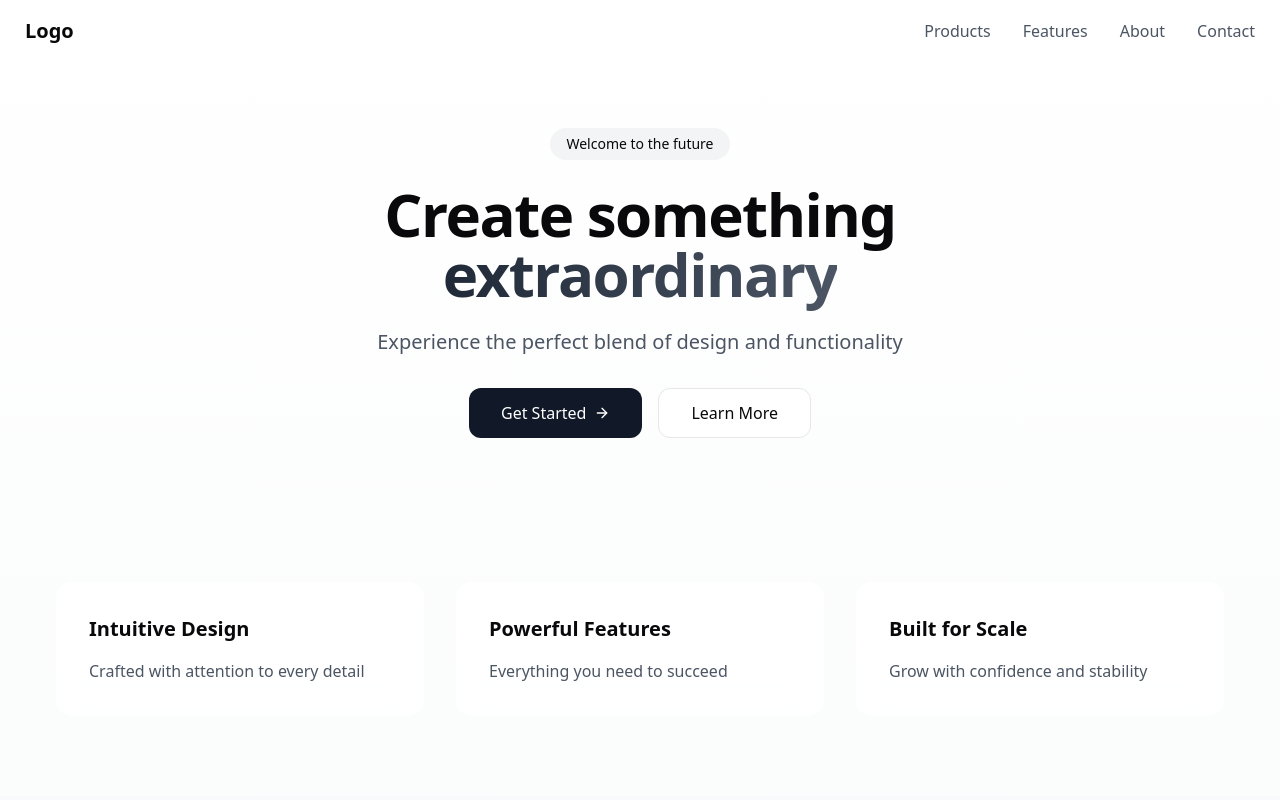
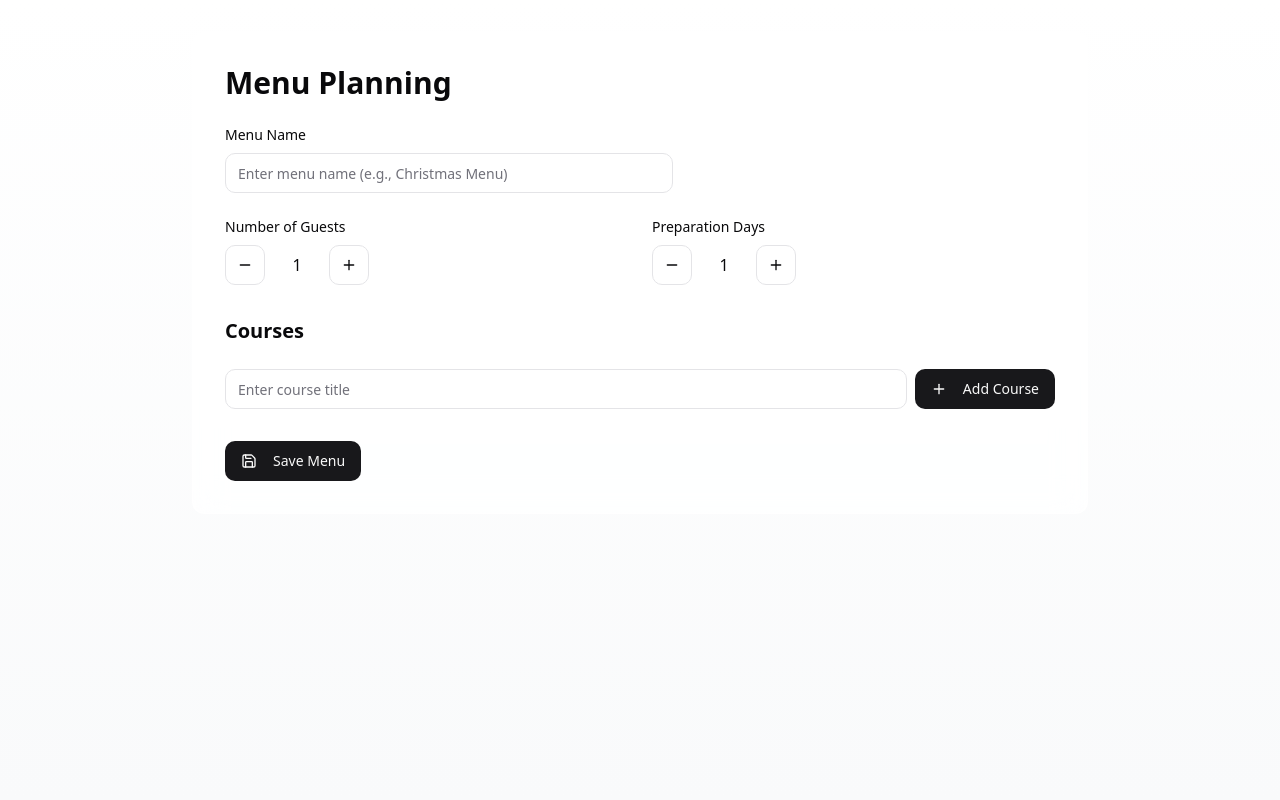
Before and after one commit to dimamsterdam/chefandher, a React (Vite) app: page / in a window 1280 px wide. Shown: the top 800 px of the page. Built offline with nearby package versions, Linux system fonts and the light colour scheme.

Commit message:
Implement plan
This commit implements the requested plan.  Further details on specific implementations are available in the code changes.

```diff
--- a/package.json
+++ b/package.json
@@ -39,7 +39,7 @@
     "@radix-ui/react-toggle": "^1.1.0",
     "@radix-ui/react-toggle-group": "^1.1.0",
     "@radix-ui/react-tooltip": "^1.1.4",
-    "@tanstack/react-query": "^5.56.2",
+    "@tanstack/react-query": "^5.66.0",
     "class-variance-authority": "^0.7.1",
     "clsx": "^2.1.1",
     "cmdk": "^1.0.0",
@@ -60,7 +60,8 @@
     "tailwind-merge": "^2.5.2",
     "tailwindcss-animate": "^1.0.7",
     "vaul": "^0.9.3",
-    "zod": "^3.23.8"
+    "zod": "^3.23.8",
+    "zustand": "^5.0.3"
   },
   "devDependencies": {
     "@eslint/js": "^9.9.0",
--- a/src/pages/Index.tsx
+++ b/src/pages/Index.tsx
@@ -1,143 +1,161 @@
 
-import { useState, useEffect } from "react";
+import { useState } from "react";
 import { motion } from "framer-motion";
-import { ChevronDown, ArrowRight } from "lucide-react";
+import { Plus, Minus, Save } from "lucide-react";
+import { useMenuStore } from "@/store/menuStore";
+import { Button } from "@/components/ui/button";
+import { Input } from "@/components/ui/input";
+import { toast } from "sonner";
 
 const Index = () => {
-  const [isLoaded, setIsLoaded] = useState(false);
+  const { name, guestCount, prepDays, courses, setName, setGuestCount, setPrepDays, addCourse } = useMenuStore();
+  const [newCourseTitle, setNewCourseTitle] = useState("");
 
-  useEffect(() => {
-    setIsLoaded(true);
-  }, []);
+  const handleAddCourse = () => {
+    if (!newCourseTitle.trim()) {
+      toast.error("Please enter a course title");
+      return;
+    }
+    addCourse({
+      title: newCourseTitle,
+      order: courses.length,
+    });
+    setNewCourseTitle("");
+    toast.success("Course added successfully");
+  };
+
+  const handleSave = () => {
+    if (!name) {
+      toast.error("Please enter a menu name");
+      return;
+    }
+    if (courses.length === 0) {
+      toast.error("Please add at least one course");
+      return;
+    }
+    toast.success("Menu saved successfully");
+    // TODO: Implement save functionality with Supabase
+  };
 
   return (
     <div className="min-h-screen bg-gradient-to-b from-white to-gray-50">
-      {/* Navigation */}
-      <nav className="fixed top-0 left-0 right-0 z-50 glass">
-        <div className="container mx-auto px-6 py-4">
-          <div className="flex items-center justify-between">
-            <motion.div
-              initial={{ opacity: 0, x: -20 }}
-              animate={{ opacity: 1, x: 0 }}
-              transition={{ duration: 0.5 }}
-              className="text-xl font-semibold"
-            >
-              Logo
-            </motion.div>
-            <motion.div
-              initial={{ opacity: 0, x: 20 }}
-              animate={{ opacity: 1, x: 0 }}
-              transition={{ duration: 0.5 }}
-              className="flex space-x-8"
-            >
-              {["Products", "Features", "About", "Contact"].map((item, index) => (
-                <a
-                  key={item}
-                  href={`#${item.toLowerCase()}`}
-                  className="text-gray-600 hover:text-gray-900 transition-colors duration-300"
+      <div className="container mx-auto px-4 py-8">
+        <motion.div
+          initial={{ opacity: 0, y: 20 }}
+          animate={{ opacity: 1, y: 0 }}
+          transition={{ duration: 0.5 }}
+          className="glass rounded-xl p-8 max-w-4xl mx-auto"
+        >
+          <h1 className="text-3xl font-bold mb-6">Menu Planning</h1>
+
+          {/* Menu Details */}
+          <div className="space-y-6 mb-8">
+            <div>
+              <label className="block text-sm font-medium mb-2">Menu Name</label>
+              <Input
+                type="text"
+                value={name}
+                onChange={(e) => setName(e.target.value)}
+                placeholder="Enter menu name (e.g., Christmas Menu)"
+                className="max-w-md"
+              />
+            </div>
+
+            <div className="grid grid-cols-1 md:grid-cols-2 gap-6">
+              <div>
+                <label className="block text-sm font-medium mb-2">Number of Guests</label>
+                <div className="flex items-center space-x-2">
+                  <Button
+                    variant="outline"
+                    size="icon"
+                    onClick={() => setGuestCount(Math.max(1, guestCount - 1))}
+                  >
+                    <Minus className="h-4 w-4" />
+                  </Button>
+                  <span className="min-w-[3rem] text-center">{guestCount}</span>
+                  <Button
+                    variant="outline"
+                    size="icon"
+                    onClick={() => setGuestCount(guestCount + 1)}
+                  >
+                    <Plus className="h-4 w-4" />
+                  </Button>
+                </div>
+              </div>
+
+              <div>
+                <label className="block text-sm font-medium mb-2">Preparation Days</label>
+                <div className="flex items-center space-x-2">
+                  <Button
+                    variant="outline"
+                    size="icon"
+                    onClick={() => setPrepDays(Math.max(1, prepDays - 1))}
+                  >
+                    <Minus className="h-4 w-4" />
+                  </Button>
+                  <span className="min-w-[3rem] text-center">{prepDays}</span>
+                  <Button
+                    variant="outline"
+                    size="icon"
+                    onClick={() => setPrepDays(prepDays + 1)}
+                  >
+                    <Plus className="h-4 w-4" />
+                  </Button>
+                </div>
+              </div>
+            </div>
+          </div>
+
+          {/* Courses */}
+          <div className="space-y-6">
+            <h2 className="text-xl font-semibold">Courses</h2>
+
+            <div className="space-y-4">
+              {courses.map((course, index) => (
+                <motion.div
+                  key={course.id}
+                  initial={{ opacity: 0, x: -20 }}
+                  animate={{ opacity: 1, x: 0 }}
+                  transition={{ duration: 0.3, delay: index * 0.1 }}
+                  className="flex items-center space-x-4 p-4 glass rounded-lg"
                 >
-                  {item}
-                </a>
+                  <span className="text-sm font-medium text-gray-500">
+                    {index + 1}.
+                  </span>
+                  <span className="flex-grow">{course.title}</span>
+                </motion.div>
               ))}
-            </motion.div>
+            </div>
+
+            <div className="flex space-x-2">
+              <Input
+                type="text"
+                value={newCourseTitle}
+                onChange={(e) => setNewCourseTitle(e.target.value)}
+                placeholder="Enter course title"
+                className="flex-grow"
+                onKeyPress={(e) => {
+                  if (e.key === 'Enter') {
+                    handleAddCourse();
+                  }
+                }}
+              />
+              <Button onClick={handleAddCourse}>
+                <Plus className="h-4 w-4 mr-2" />
+                Add Course
+              </Button>
+            </div>
           </div>
-        </div>
-      </nav>
 
-      {/* Hero Section */}
-      <section className="pt-32 pb-16 px-6">
-        <div className="container mx-auto text-center">
-          <motion.div
-            initial={{ opacity: 0, y: 20 }}
-            animate={{ opacity: 1, y: 0 }}
-            transition={{ duration: 0.8 }}
-            className="max-w-3xl mx-auto"
-          >
-            <span className="inline-block px-4 py-1.5 mb-6 text-sm font-medium bg-gray-100 rounded-full">
-              Welcome to the future
-            </span>
-            <h1 className="text-5xl md:text-6xl font-bold mb-6 tracking-tight">
-              Create something{" "}
-              <span className="text-transparent bg-clip-text bg-gradient-to-r from-gray-800 to-gray-600">
-                extraordinary
-              </span>
-            </h1>
-            <p className="text-xl text-gray-600 mb-8">
-              Experience the perfect blend of design and functionality
-            </p>
-            <div className="flex justify-center gap-4">
-              <button className="px-8 py-3 bg-gray-900 text-white rounded-lg hover:bg-gray-800 transition-colors duration-300 flex items-center gap-2">
-                Get Started <ArrowRight className="w-4 h-4" />
-              </button>
-              <button className="px-8 py-3 bg-white border border-gray-200 rounded-lg hover:bg-gray-50 transition-colors duration-300">
-                Learn More
-              </button>
-            </div>
-          </motion.div>
-        </div>
-      </section>
-
-      {/* Features Grid */}
-      <section className="py-20 px-6">
-        <div className="container mx-auto">
-          <div className="grid grid-cols-1 md:grid-cols-3 gap-8">
-            {[
-              {
-                title: "Intuitive Design",
-                description: "Crafted with attention to every detail",
-              },
-              {
-                title: "Powerful Features",
-                description: "Everything you need to succeed",
-              },
-              {
-                title: "Built for Scale",
-                description: "Grow with confidence and stability",
-              },
-            ].map((feature, index) => (
-              <motion.div
-                key={feature.title}
-                initial={{ opacity: 0, y: 20 }}
-                animate={{ opacity: isLoaded ? 1 : 0, y: isLoaded ? 0 : 20 }}
-                transition={{ duration: 0.5, delay: index * 0.1 }}
-                className="glass rounded-2xl p-8 hover:shadow-lg transition-shadow duration-300"
-              >
-                <h3 className="text-xl font-semibold mb-4">{feature.title}</h3>
-                <p className="text-gray-600">{feature.description}</p>
-              </motion.div>
-            ))}
+          {/* Save Button */}
+          <div className="mt-8">
+            <Button onClick={handleSave} className="w-full md:w-auto">
+              <Save className="h-4 w-4 mr-2" />
+              Save Menu
+            </Button>
           </div>
-        </div>
-      </section>
-
-      {/* Call to Action */}
-      <section className="py-20 px-6 bg-gradient-to-b from-gray-50 to-white">
-        <div className="container mx-auto text-center">
-          <motion.div
-            initial={{ opacity: 0, y: 20 }}
-            animate={{ opacity: isLoaded ? 1 : 0, y: isLoaded ? 0 : 20 }}
-            transition={{ duration: 0.5 }}
-            className="max-w-2xl mx-auto"
-          >
-            <h2 className="text-4xl font-bold mb-6">Ready to get started?</h2>
-            <p className="text-xl text-gray-600 mb-8">
-              Join thousands of users creating extraordinary experiences
-            </p>
-            <button className="px-8 py-3 bg-gray-900 text-white rounded-lg hover:bg-gray-800 transition-colors duration-300">
-              Start Now
-            </button>
-          </motion.div>
-        </div>
-      </section>
-
-      {/* Footer */}
-      <footer className="py-12 px-6 border-t border-gray-100">
-        <div className="container mx-auto">
-          <div className="text-center text-gray-600">
-            <p>&copy; 2024 Your Company. All rights reserved.</p>
-          </div>
-        </div>
-      </footer>
+        </motion.div>
+      </div>
     </div>
   );
 };
--- /dev/null
+++ b/src/store/menuStore.ts
@@ -0,0 +1,48 @@
+
+import { create } from 'zustand';
+
+export interface Course {
+  id: string;
+  title: string;
+  recipe?: string;
+  order: number;
+}
+
+interface MenuState {
+  name: string;
+  courses: Course[];
+  guestCount: number;
+  prepDays: number;
+  setName: (name: string) => void;
+  setGuestCount: (count: number) => void;
+  setPrepDays: (days: number) => void;
+  addCourse: (course: Omit<Course, 'id'>) => void;
+  removeCourse: (id: string) => void;
+  updateCourse: (id: string, updates: Partial<Course>) => void;
+  reorderCourses: (courses: Course[]) => void;
+}
+
+export const useMenuStore = create<MenuState>((set) => ({
+  name: '',
+  courses: [],
+  guestCount: 1,
+  prepDays: 1,
+  setName: (name) => set({ name }),
+  setGuestCount: (count) => set({ guestCount: count }),
+  setPrepDays: (days) => set({ prepDays: days }),
+  addCourse: (course) =>
+    set((state) => ({
+      courses: [...state.courses, { ...course, id: crypto.randomUUID() }],
+    })),
+  removeCourse: (id) =>
+    set((state) => ({
+      courses: state.courses.filter((course) => course.id !== id),
+    })),
+  updateCourse: (id, updates) =>
+    set((state) => ({
+      courses: state.courses.map((course) =>
+        course.id === id ? { ...course, ...updates } : course
+      ),
+    })),
+  reorderCourses: (courses) => set({ courses }),
+}));
```
Also changed, not shown: 1 other file (tests, documents, lock files or other folders).
